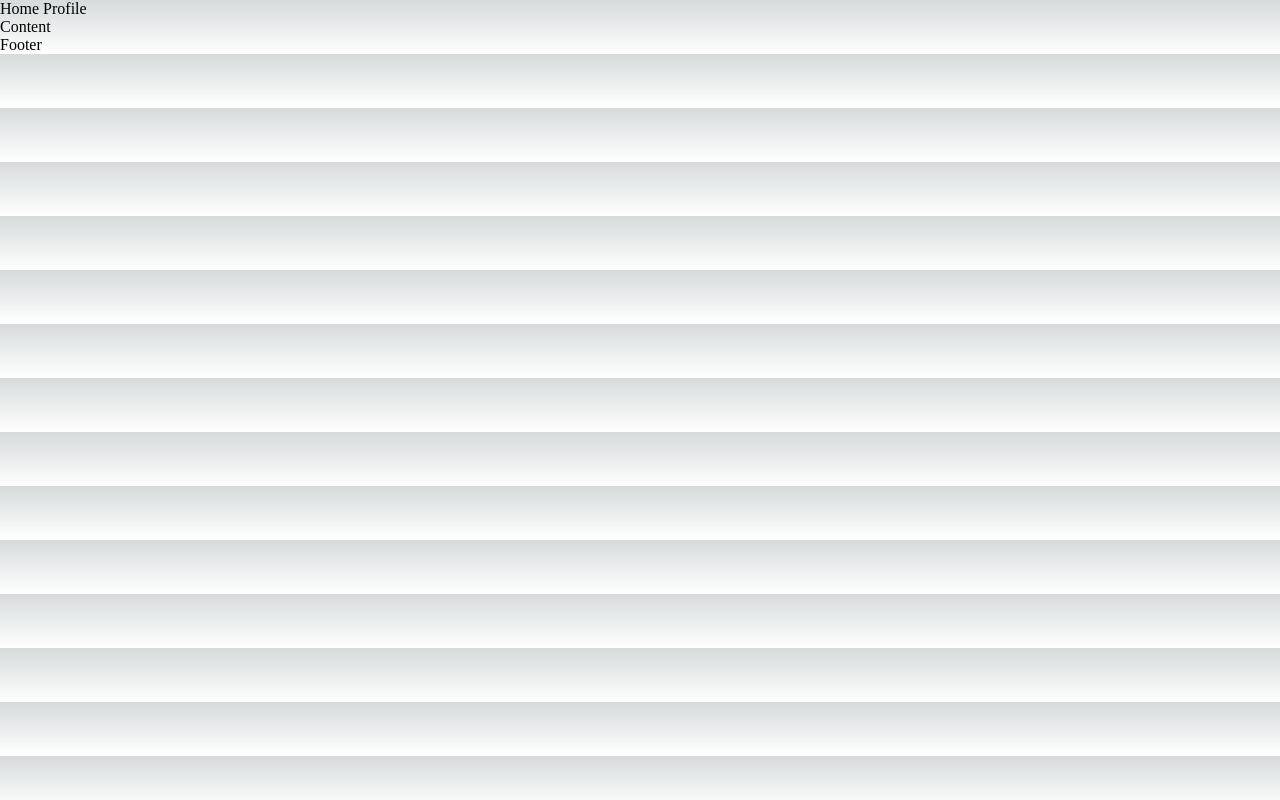
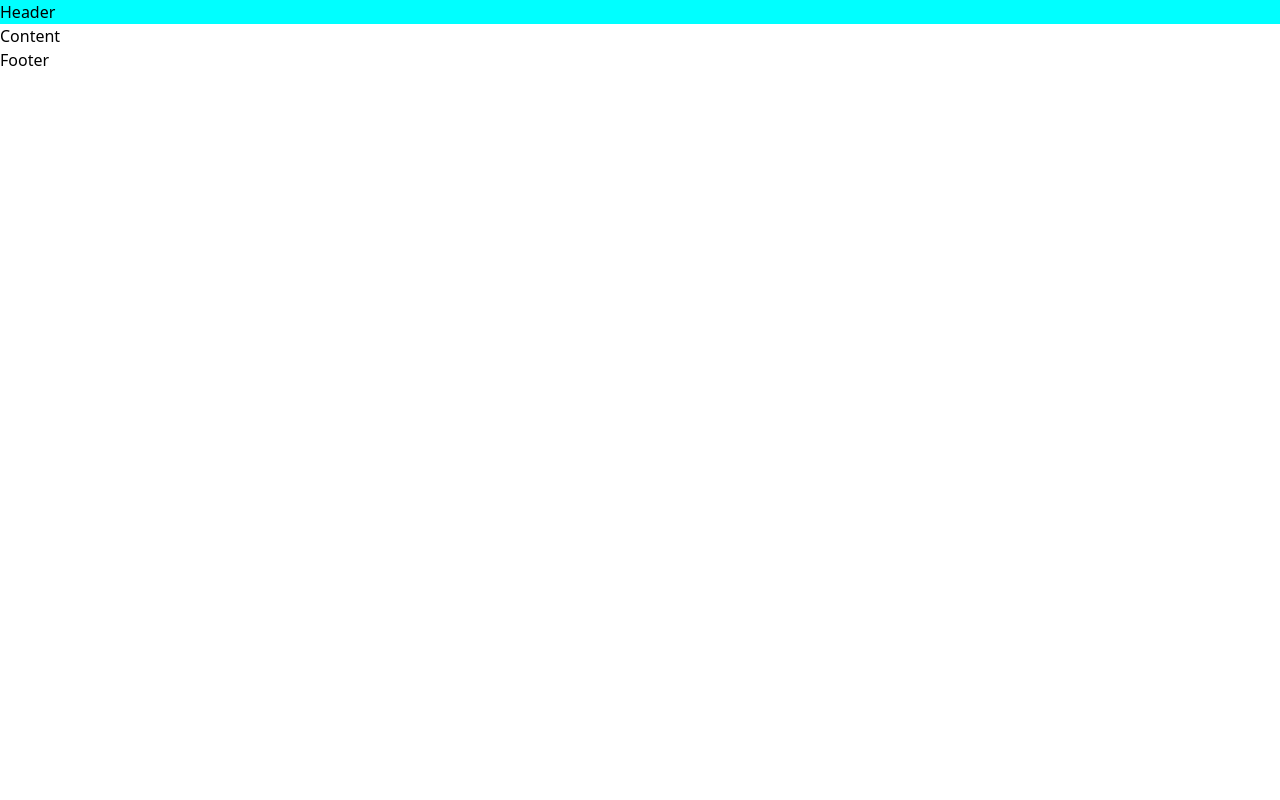
Before and after one commit to Givenchyampulembang/sanbercode-nextjs, a Next.js app: page / in a window 1280 px wide. Built offline with nearby package versions, Linux system fonts and the light colour scheme.

Commit message:
Styleing

```diff
--- /dev/null
+++ b/components/content/index.js
@@ -0,0 +1,3 @@
+export default function Content() {
+  return <div className="background-black">Content</div>
+}
--- /dev/null
+++ b/components/footer/styles.module.css
@@ -0,0 +1,3 @@
+.header {
+  background-color: aqua;
+}
--- a/components/header/index.js
+++ b/components/header/index.js
@@ -1,15 +1,9 @@
-import Menu from "../menu";
-import { withAuth } from "../with-auth";
+import styles from "./styles.module.css";
 
 
- function Header () {
+
+ export default function Header() {
     return (
-        <div>
-            <Menu />
-
-        </div>
-
+       <div className={styles.header}>Header</div>
     );
 }
-
-export default withAuth(Header)
--- /dev/null
+++ b/components/header/styles.module.css
@@ -0,0 +1,3 @@
+.header {
+  background-color: aqua;
+}
--- a/components/menu/index.js
+++ /dev/null
@@ -1,7 +0,0 @@
-export default function Menu() {
-  return <div>
-     <a href="/">Home </a>
-     <a href="/profile">Profile </a>
-
-  </div>
-}
--- a/components/with-auth/index.js
+++ /dev/null
@@ -1,9 +0,0 @@
-  export function withAuth(Component) {
-    return function WithAuth(props) {
-      const isLogin = true;
-      if (!isLogin) return <div>Anda Harus Login</div>;
-
-
-      return <Component { ... props}/>
-    };
-  }
--- a/package.json
+++ b/package.json
@@ -14,11 +14,14 @@
     "react-dom": "^18"
   },
   "devDependencies": {
+    "autoprefixer": "^10.4.16",
     "eslint": "^8.55.0",
     "eslint-config-airbnb": "^19.0.4",
     "eslint-plugin-import": "^2.29.0",
     "eslint-plugin-jsx-a11y": "^6.8.0",
     "eslint-plugin-react": "^7.33.2",
-    "eslint-plugin-react-hooks": "^4.6.0"
+    "eslint-plugin-react-hooks": "^4.6.0",
+    "postcss": "^8.4.32",
+    "tailwindcss": "^3.3.6"
   }
 }
--- a/pages/index.js
+++ b/pages/index.js
@@ -1,6 +1,7 @@
 import Head from 'next/head'
 import Header from '@/components/header'
 import Footer from '@/components/footer'
+import Content from '@/components/content'
 
 
 
@@ -15,7 +16,7 @@
         <link rel="icon" href="/favicon.ico" />
       </Head>
         <Header/>
-        <p>Content</p>
+        <Content />
         <Footer/>
     </>
   )
--- /dev/null
+++ b/postcss.config.js
@@ -0,0 +1,6 @@
+module.exports = {
+  plugins: {
+    tailwindcss: {},
+    autoprefixer: {},
+  },
+}
--- a/styles/globals.css
+++ b/styles/globals.css
@@ -1,107 +1,11 @@
-:root {
-  --max-width: 1100px;
-  --border-radius: 12px;
-  --font-mono: ui-monospace, Menlo, Monaco, 'Cascadia Mono', 'Segoe UI Mono',
-    'Roboto Mono', 'Oxygen Mono', 'Ubuntu Monospace', 'Source Code Pro',
-    'Fira Mono', 'Droid Sans Mono', 'Courier New', monospace;
-
-  --foreground-rgb: 0, 0, 0;
-  --background-start-rgb: 214, 219, 220;
-  --background-end-rgb: 255, 255, 255;
-
-  --primary-glow: conic-gradient(
-    from 180deg at 50% 50%,
-    #16abff33 0deg,
-    #0885ff33 55deg,
-    #54d6ff33 120deg,
-    #0071ff33 160deg,
-    transparent 360deg
-  );
-  --secondary-glow: radial-gradient(
-    rgba(255, 255, 255, 1),
-    rgba(255, 255, 255, 0)
-  );
-
-  --tile-start-rgb: 239, 245, 249;
-  --tile-end-rgb: 228, 232, 233;
-  --tile-border: conic-gradient(
-    #00000080,
-    #00000040,
-    #00000030,
-    #00000020,
-    #00000010,
-    #00000010,
-    #00000080
-  );
-
-  --callout-rgb: 238, 240, 241;
-  --callout-border-rgb: 172, 175, 176;
-  --card-rgb: 180, 185, 188;
-  --card-border-rgb: 131, 134, 135;
+/* .text-red {
+  color: red;
 }
 
-@media (prefers-color-scheme: dark) {
-  :root {
-    --foreground-rgb: 255, 255, 255;
-    --background-start-rgb: 0, 0, 0;
-    --background-end-rgb: 0, 0, 0;
+.background-black {
+  background-color: black;
+} */
 
-    --primary-glow: radial-gradient(rgba(1, 65, 255, 0.4), rgba(1, 65, 255, 0));
-    --secondary-glow: linear-gradient(
-      to bottom right,
-      rgba(1, 65, 255, 0),
-      rgba(1, 65, 255, 0),
-      rgba(1, 65, 255, 0.3)
-    );
-
-    --tile-start-rgb: 2, 13, 46;
-    --tile-end-rgb: 2, 5, 19;
-    --tile-border: conic-gradient(
-      #ffffff80,
-      #ffffff40,
-      #ffffff30,
-      #ffffff20,
-      #ffffff10,
-      #ffffff10,
-      #ffffff80
-    );
-
-    --callout-rgb: 20, 20, 20;
-    --callout-border-rgb: 108, 108, 108;
-    --card-rgb: 100, 100, 100;
-    --card-border-rgb: 200, 200, 200;
-  }
-}
-
-* {
-  box-sizing: border-box;
-  padding: 0;
-  margin: 0;
-}
-
-html,
-body {
-  max-width: 100vw;
-  overflow-x: hidden;
-}
-
-body {
-  color: rgb(var(--foreground-rgb));
-  background: linear-gradient(
-      to bottom,
-      transparent,
-      rgb(var(--background-end-rgb))
-    )
-    rgb(var(--background-start-rgb));
-}
-
-a {
-  color: inherit;
-  text-decoration: none;
-}
-
-@media (prefers-color-scheme: dark) {
-  html {
-    color-scheme: dark;
-  }
-}
+@tailwind base;
+@tailwind components;
+@tailwind utilities;
--- /dev/null
+++ b/tailwind.config.js
@@ -0,0 +1,11 @@
+/** @type {import('tailwindcss').Config} */
+module.exports = {
+  content: [
+  "./app/**/*.{js,ts,jsx,tsx,mdx}",
+  "./pages/**/*.{js,ts,jsx,tsx,mdx}",
+  "./components/**/*.{js,ts,jsx,tsx,mdx}",],
+  theme: {
+    extend: {},
+  },
+  plugins: [],
+}
```
Also changed, not shown: 1 other file (tests, documents, lock files or other folders).
